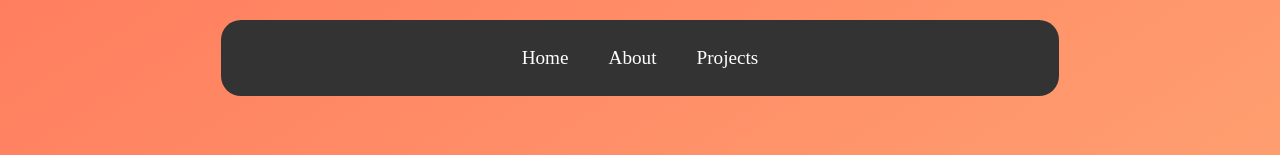
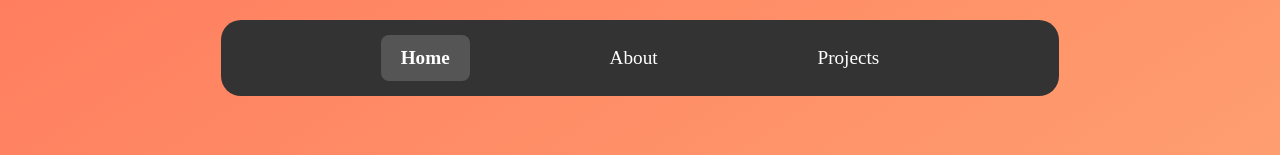
Before and after one commit to kartik-soni1707/my-personal-website, an Angular app: page / in a window 1280 px wide. Shown: the top 155 px of the page. Built offline with nearby package versions, Linux system fonts and the light colour scheme.

Commit message:
active link nav

```diff
--- a/src/app/navbar/navbar.component.css
+++ b/src/app/navbar/navbar.component.css
@@ -1,8 +1,8 @@
 nav {
   background-color: #333; /* Dark background */
-  padding: 15px 40px; /* Increased padding for a bigger feel */
+  padding: 15px 40px; /* More padding for a bigger navbar */
   display: flex; /* Flexbox for layout */
-  justify-content: center; /* Center the links */
+  justify-content: space-evenly; /* Spread items evenly */
   align-items: center; /* Center items vertically */
   margin: 20px auto; /* Center the navbar */
   border-radius: 20px; /* More rounded corners */
@@ -15,7 +15,7 @@ nav a {
   text-decoration: none; /* Remove underline */
   padding: 12px 20px; /* Increased padding */
   font-size: 1.2rem; /* Bigger text */
-  border-radius: 8px; /* More rounded corners */
+  border-radius: 8px; /* Rounded corners */
   transition: background-color 0.3s, transform 0.2s; /* Smooth transition */
 }
 
@@ -23,3 +23,10 @@ nav a:hover {
   background-color: #555; /* Change background on hover */
   transform: scale(1.1); /* Slightly enlarge on hover */
 }
+.active-link {
+  background-color: #555; /* Different background for active page */
+  color: yellow; /* Highlight text */
+  font-weight: bold; /* Make it stand out */
+  border-radius: 8px; /* Keep rounded corners */
+  padding: 12px 20px; /* Ensure padding matches */
+}
--- a/src/app/navbar/navbar.component.html
+++ b/src/app/navbar/navbar.component.html
@@ -1,5 +1,5 @@
 <nav>
-    <a routerLink="/">Home</a>
-    <a routerLink="/about">About</a>
-    <a routerLink="/projects">Projects</a>
-</nav>
+    <a routerLink="/" routerLinkActive="active-link" [routerLinkActiveOptions]="{ exact: true }">Home</a>
+    <a routerLink="/about" routerLinkActive="active-link">About</a>
+    <a routerLink="/projects" routerLinkActive="active-link">Projects</a>
+  </nav>
```
